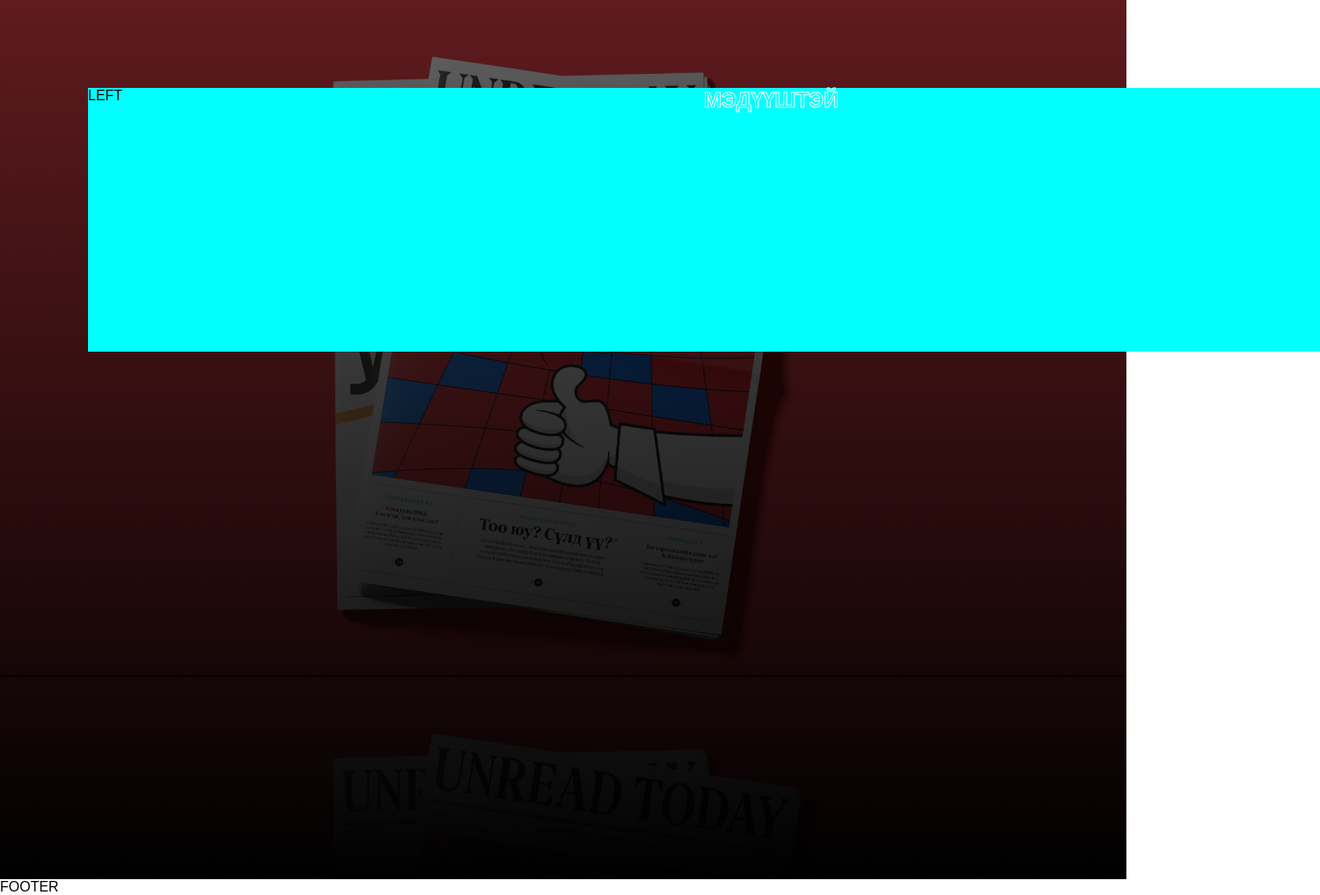
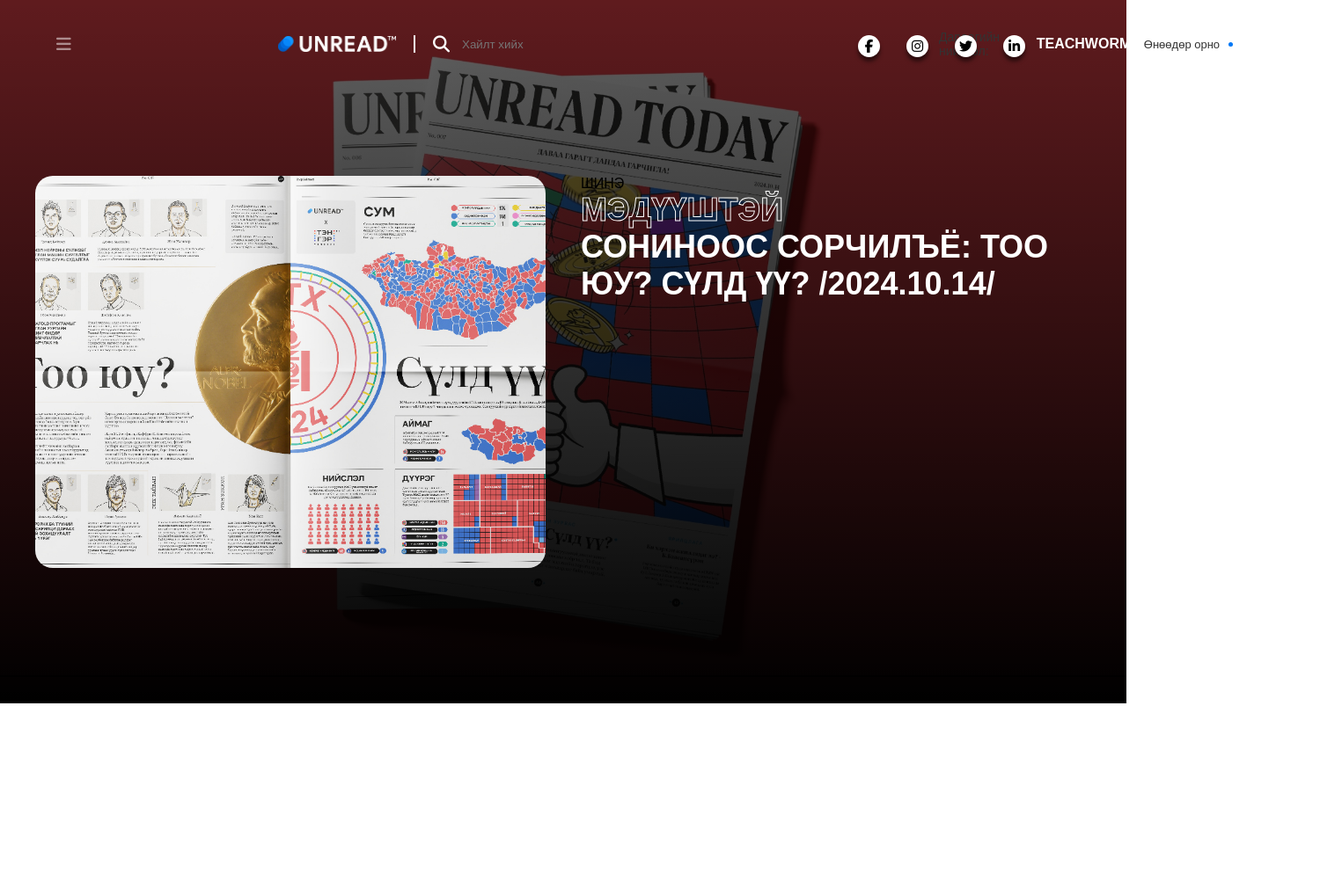
Before and after one commit to Ozuuneee/Unread, a plain HTML site: page Index.html in a window 1280 px wide. Shown: the whole page at 88% size, 1500 px wide, since content can reach past the window. After the commit the page ends 800 px from the top, so only its background shows below. Drawn offline with Linux system fonts and the light colour scheme.

Commit message:
header start

```diff
--- a/Index.html
+++ b/Index.html
@@ -3,18 +3,54 @@
   <head>
     <meta charset="UTF-8" />
     <meta name="viewport" content="width=device-width, initial-scale=1.0" />
+    <title>unread</title>
     <link rel="stylesheet" href="style.css" />
-    <title>Unread</title>
+    <link
+      rel="stylesheet"
+      href="https://cdnjs.cloudflare.com/ajax/libs/font-awesome/6.6.0/css/all.min.css"
+      integrity="sha512-Kc323vGBEqzTmouAECnVceyQqyqdsSiqLQISBL29aUW4U/M7pSPA/gEUZQqv1cwx4OnYxTxve5UMg5GT6L4JJg=="
+      crossorigin="anonymous"
+      referrerpolicy="no-referrer"
+    />
   </head>
   <body>
     <main>
       <section class="hero">
+        <header>
+          <i class="fa-solid fa-bars"></i>
+          <div class="HEADD">
+            <div class="headr">
+              <img class="zurag" src="logo.png">
+              <div class="divider"></div>
+              <div class="search"><i class="fa-solid fa-magnifying-glass"></i>
+              <input class="search-input" type="search" placeholder="Хайлт хийх" >
+              </div>
+            </div>
+            <div class="headl">
+              <p>Дараагийн нийтлэл:</p>
+              <h4>TEACHWORM</h4>
+              <div class="lbox">
+                <p>Өнөөдөр орно</p>
+                <div class="dot"></div>
+              </div>
+            </div>
+          </div>
+          <div class="icons">
+            <div><a href="#"><i class="fa-brands fa-facebook-f"></i></i></a></div>
+            <div><a href="#"><i class="fa-brands fa-instagram"></i></a></div>
+            <div><a href="#"><i class="fa-brands fa-twitter"></i></a></div>
+            <div><a href="#"><i class="fa-brands fa-linkedin-in"></i></a></div>
+          </div>
+        </header>
         <div class="hero-content">
-          <div>LEFT</div>
-          <div><h1>Мэдүүштэй</h1></div>
+          <div class="left"></div>
+          <div class="right">
+            <p>ШИНЭ</p>
+            <h1>МЭДҮҮШТЭЙ</h1>
+            <h2>Сониноос сорчилъё: тоо <br />юу? сүлд үү? /2024.10.14/</h2>
+          </div>
         </div>
       </section>
     </main>
-    <footer>FOOTER</footer>
   </body>
 </html>
--- a/style.css
+++ b/style.css
@@ -1,37 +1,186 @@
 * {
+  margin: 0;
+  padding: 0;
   font-family: "SF display", sans-serif;
+  cursor: pointer;
+}
+header {
+  width: 90vw;
+  height: 100px;
+  margin-bottom: 100px;
+  margin-left: auto;
+  margin-right: auto;
+  display: flex;
+  align-items: center;
+}
+.zurag {
+  height: 18px;
+}
+.divider {
+  height: 18px;
+  width: 0px;
+  border: 0.5px solid #ffffff;
+}
+.hero {
+  background: linear-gradient(rgb(0, 0, 0, 0.6), rgb(0, 0, 0)),
+    url("bg-img.jpeg");
+  background-size: 100%;
+  height: 100vh;
+  background-position: center top;
+}
+.hero-content {
+  width: 1200px;
+  margin-left: auto;
+  margin-right: auto;
+  display: flex;
+  justify-content: space-between;
+  gap: 40px;
+}
+.hero-content div {
+  width: 50%;
+}
+.left {
+  background-image: url("news.jpeg");
+  height: 446.4px;
+  width: 446.4px;
+  border-radius: 20px;
+  background-size: 140%;
+  background-position: center;
+}
+.left:hover {
+  background-size: 150%;
+  transition: all 1s ease;
+}
+.hero-content h1 {
+  -webkit-text-stroke: 1px white;
+  color: transparent;
+}
+.hero-content h2 {
+  text-transform: uppercase;
+  color: #ffffff;
+  height: 43px;
+}
+header i {
+  font-size: 19px;
+}
+i {
+  font-size: 19px;
+}
+.HEADD {
+  display: flex;
+  align-items: center;
+  gap: 365px;
+}
+.headr {
+  display: flex;
+  justify-content: center;
+  align-items: center;
+  gap: 20px;
+  color: #ffffff;
+  margin-left: 135px;
+}
+.headl {
+  display: flex;
+  align-items: center;
+  gap: 10px;
+}
+.headl p {
+  color: #333333;
+  font-size: 14px;
+}
+.headl h4 {
+  color: #ffffff;
+}
+.headr h2 {
+  font-weight: 400;
+}
+.headr p {
+  color: gray;
+  font-size: 12px;
+}
+.search {
+  width: max-content;
+  display: flex;
+  align-items: center;
+}
+.search-input {
+  outline: none;
+  border: none;
+  color: #333333;
+  background: transparent;
+  margin-left: 14px;
+}
+.lbox {
+  height: 40px;
+  width: 142px;
+  background-color: rgba(255, 255, 255, 0.5);
+  border-radius: 30px;
+  display: flex;
+  justify-content: center;
+  align-items: center;
+  gap: 10px;
+}
+.lbox p {
+  font-size: 13px;
+}
+.dot {
+  background-color: #0078f6;
+  border-radius: 50%;
+  height: 5px;
+  width: 5px;
+  animation: blink 2s infinite;
+}
+.icons div {
+  margin: 0 15px;
+}
+
+.fa-bars {
+  color: rgba(255, 255, 255, 0.5);
+  margin-right: 100px;
+}
+.icons i {
+  font-size: 15px;
+  color: #000;
+  transition: 0.6s;
+}
+.icons i:hover {
+  color: #fff;
+}
+.icons a {
+  position: relative;
+  display: flex;
+  width: 25px;
+  height: 25px;
+  border-radius: 50px;
+  background-color: #fff;
+  align-items: center;
+  justify-content: center;
+  box-shadow: 0 5px 4px rgba(0, 0, 0, 0.5);
+  text-decoration: none;
+}
+.icons {
+  display: flex;
+  position: absolute;
+  top: 40px;
+  right: 100px;
   margin: 0;
   padding: 0;
 }
-
-header {
-  height: 100px;
-  background-color: red;
+.icons div:nth-child(1) a:hover {
+  background-color: #3b5999;
 }
-
-.hero {
-  height: 100vh;
-  background: linear-gradient(rgba(0, 0, 0, 0.6), rgb(0, 0, 0)),
-    url(bg-img.jpeg);
-  background-size: 100%;
-  padding: 100px;
+.icons div:nth-child(2) a:hover {
+  background-color: #e4405f;
 }
-
-.hero-content {
-  width: 1400px;
-  margin-right: auto;
-  margin-left: auto;
-  display: flex;
-  justify-content: space-between;
+.icons div:nth-child(3) a:hover {
+  background-color: #55acee;
 }
-.hero-content div {
-  width: 50%;
-  height: 300px;
-  background-color: aqua;
+.icons div:nth-child(4) a:hover {
+  background-color: #0077b5;
 }
-
-.hero-content h1 {
-  -webkit-text-stroke: 1px white;
-  color: transparent;
-  text-transform: uppercase;
+.right h1 {
+  font-size: 36px;
 }
+.right h2 {
+  font-size: 36px;
+}
```
Also changed, not shown: logo.png (added).
